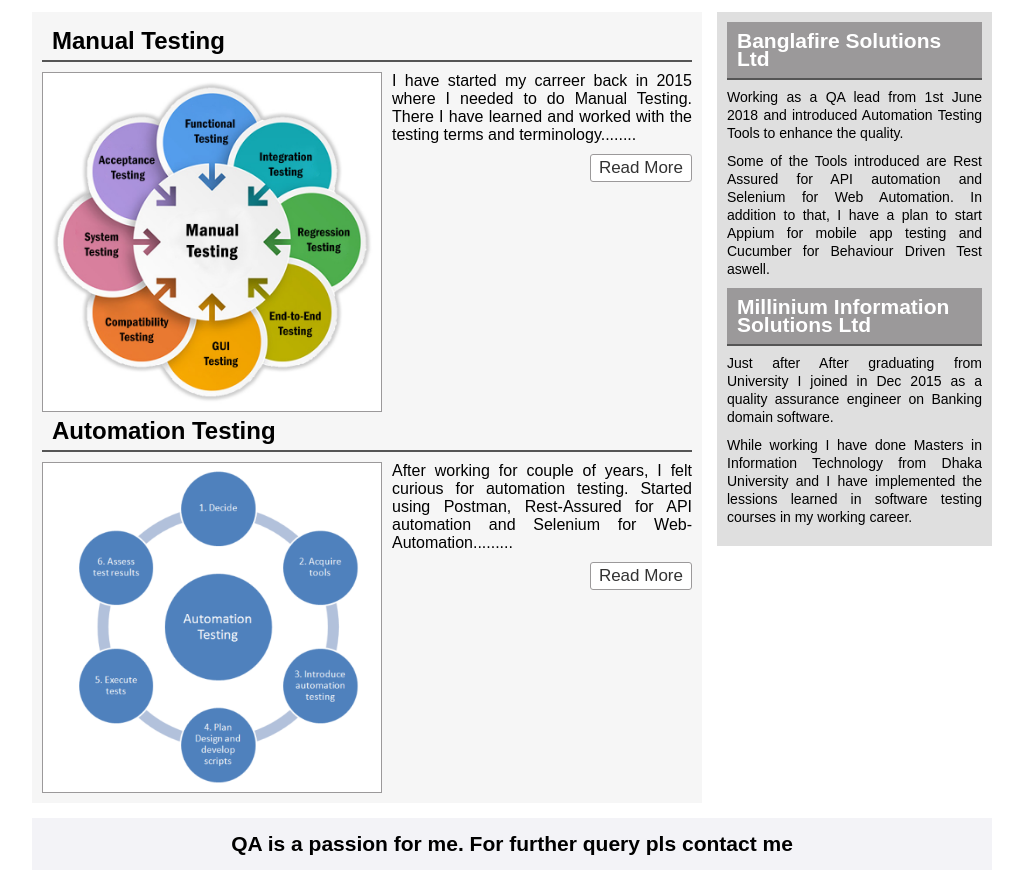
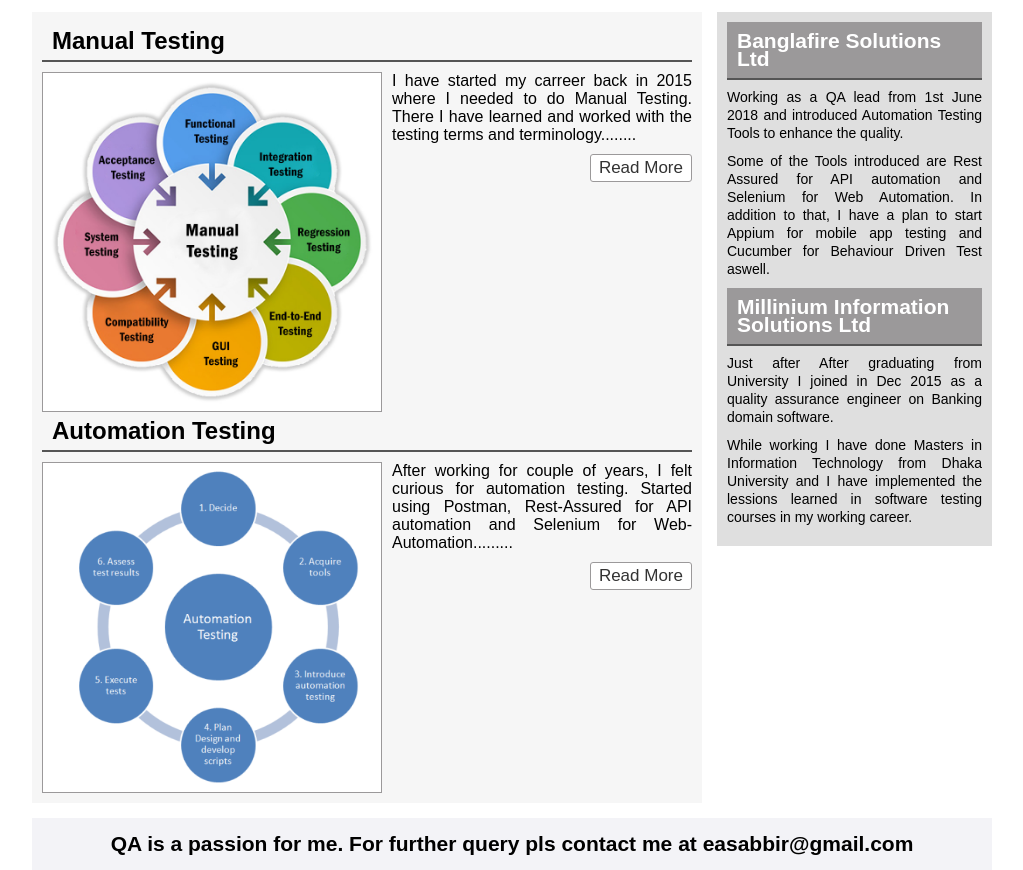
Before and after one commit to sqaEasabbir/sqaEasabbir.github.io, a plain HTML site: page index.html in a window 1280 px wide. Shown: the part 126-996 px from the top of the page, without its empty margins (128-1151 px from the left). Drawn offline with Linux system fonts and the light colour scheme.

Commit message:
added mail address

```diff
--- a/index.html
+++ b/index.html
@@ -93,7 +93,7 @@
 </div>
 
 <div class="footersection templete clear">
-	<p>QA is a passion for me. For further query pls contact me</p>
+	<p>QA is a passion for me. For further query pls contact me at easabbir@gmail.com</p>
 </div>
 
 </body>
```
